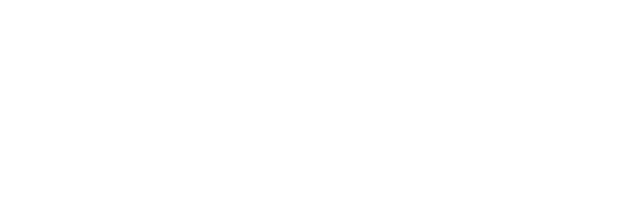
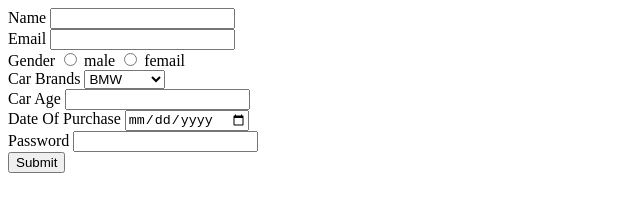
Before and after one commit to acciojob/car-insurance-form-sanatab, a website: page main.html in a window 1280 px wide. Shown: the whole page, without its empty margins (0-640 px from the left). Drawn offline with Linux system fonts and the light colour scheme.

Commit message:
created a submission

```diff
--- a/main.html
+++ b/main.html
@@ -1,16 +1,45 @@
+
 <!DOCTYPE html>
+<html lang="en">
+<head>
+    <meta charset="UTF-8">
+    <meta http-equiv="X-UA-Compatible" content="IE=edge">
+    <meta name="viewport" content="width=device-width, initial-scale=1.0">
+    <title>Document</title>
+</head>
+<body>
+    <form action="">
 
-<html>
+        <label for="name">Name</label>
+        <input type="text" name="" id="name" required>
+        <br>
+        <label for="email">Email</label>
+        <input type="email" id="email" required>
+        <br>
+        <label for="gener" id="gender">Gender</label>
+        <input type="radio" name="gender" required> <span>male</span>
+        <input type="radio" name="gender" required> <span>femail</span>
+        <br>
+        <label for="car" id="cars">Car Brands</label>
+        <select name="" id="">
+            <option value="car">BMW</option>
+            <option value="car">Audi</option>
+            <option value="car">Mercedez</option>
+        </select>
+        <br>
+        <label for="carAge">Car Age</label>
+        <input type="number" id="carage" required>
+        <br>
+        <label for="date">Date Of Purchase</label>
+        <input type="date" id="dop" required>
+        <br>
+        <label for="password">Password</label>
+        <input type="password" id="password" required>
+        <br>
+        <button>Submit</button>
 
-<head>
-	<link rel="stylesheet" href="styles.css">
-</head>
 
-<body>
-	<!-- the entire body must be written by student -->
-    <script type="text/javascript" src="./script.js">
-</script>
 
+    </form>
 </body>
-
 </html>
```
